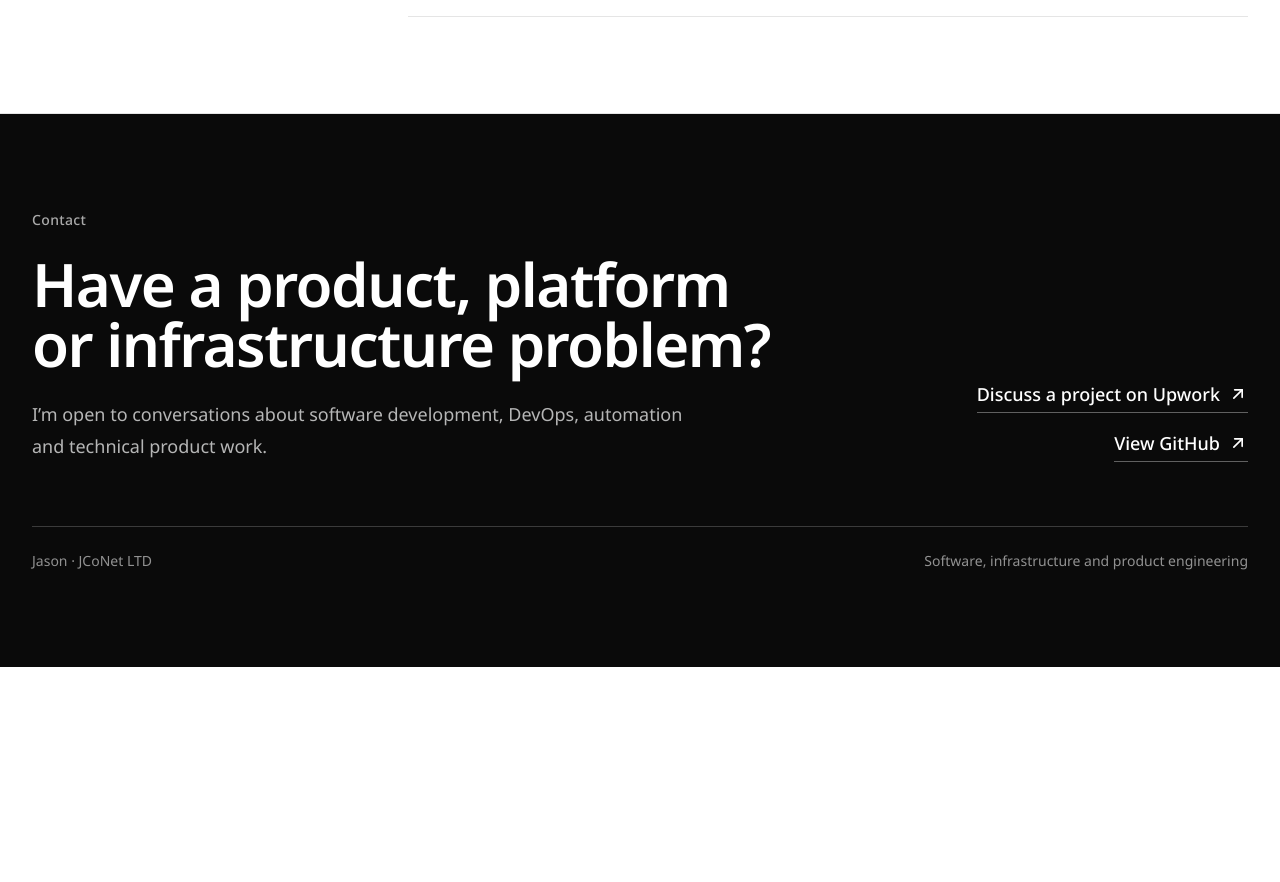
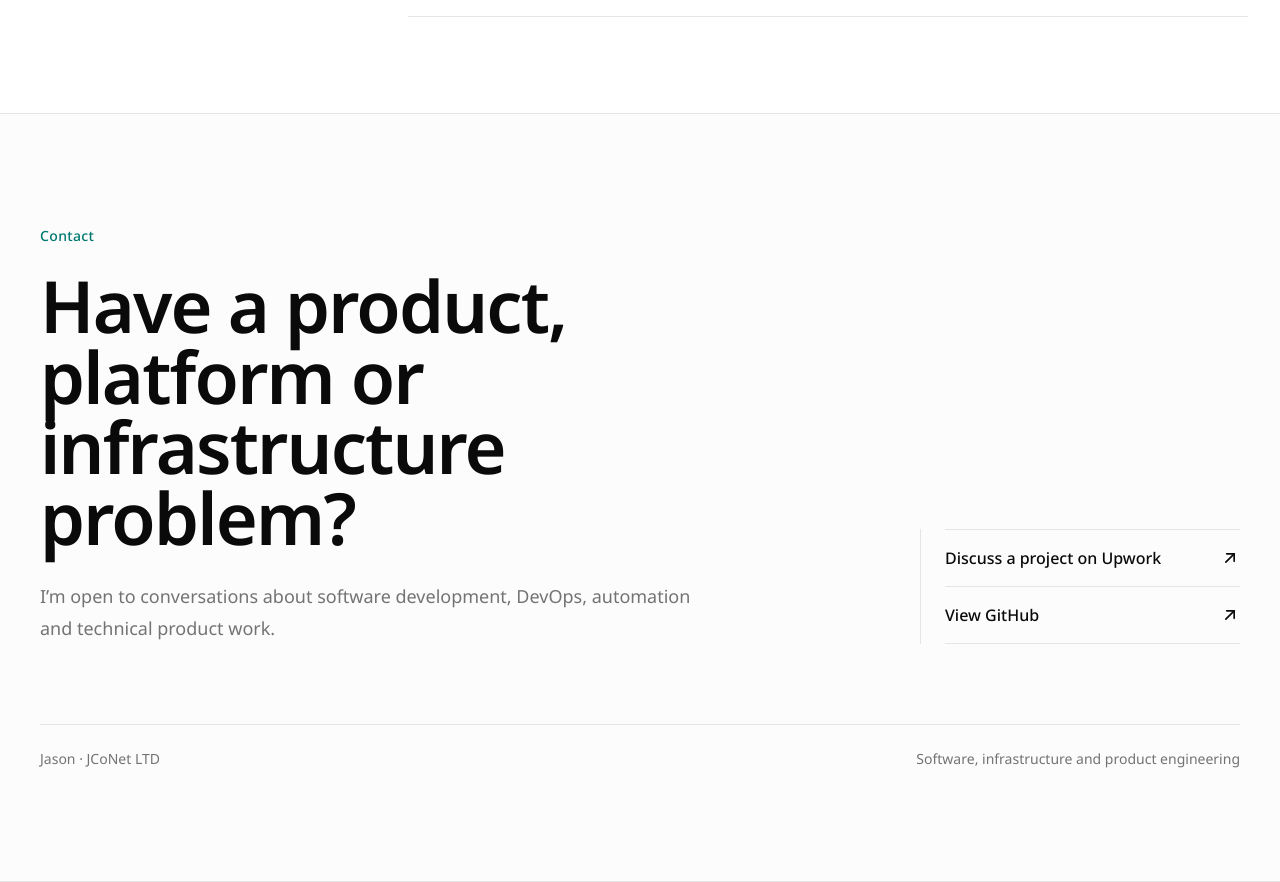
Before and after one commit to jcodog/portfolio, a Next.js app: page / in a window 1280 px wide. Shown: the part 2628-3510 px from the top of the page. Before the commit the page ends 3295 px from the top, so only its background shows below. Built offline with nearby package versions, Linux system fonts and the light colour scheme.

Commit message:
fix: keep contact section theme-aware

```diff
--- a/src/features/home/contact-cta/contact-cta.tsx
+++ b/src/features/home/contact-cta/contact-cta.tsx
@@ -9,50 +9,52 @@ export const ContactCta = () => {
     <section
       id="contact"
       aria-labelledby="contact-title"
-      className="border-t border-border bg-foreground text-background"
+      className="border-y border-border bg-muted/30"
     >
-      <div className="mx-auto w-full max-w-7xl px-6 py-20 lg:px-8 lg:py-24">
-        <p className="text-sm font-medium tracking-wide text-background/65">
+      <div className="mx-auto w-full max-w-[90rem] px-6 py-24 lg:px-10 lg:py-28">
+        <div className="grid gap-12 lg:grid-cols-12 lg:items-end">
+          <div className="lg:col-span-8">
+            <p className="text-sm font-medium tracking-wide text-primary">
               {contact.eyebrow}
             </p>
 
-        <div className="mt-6 grid gap-10 lg:grid-cols-[minmax(0,1.5fr)_minmax(18rem,0.5fr)] lg:items-end">
-          <div>
             <h2
               id="contact-title"
-              className="max-w-4xl text-4xl font-semibold tracking-tight text-balance sm:text-6xl"
+              className="mt-6 max-w-5xl text-5xl font-semibold leading-[0.98] tracking-tight text-balance sm:text-6xl lg:text-7xl"
             >
               {contact.title}
             </h2>
 
-            <p className="mt-6 max-w-2xl text-lg leading-8 text-background/70">
+            <p className="mt-7 max-w-2xl text-lg leading-8 text-muted-foreground">
               {contact.description}
             </p>
           </div>
 
-          <div className="flex flex-col items-start gap-4 lg:items-end">
+          <div className="lg:col-span-4 lg:justify-self-end">
+            <div className="w-full min-w-0 border-l border-border pl-6 lg:min-w-80">
               {contact.links.map((link) => (
                 <a
                   key={link.href}
                   href={link.href}
                   target={link.external ? "_blank" : undefined}
                   rel={link.external ? "noreferrer" : undefined}
-                className="group inline-flex items-center gap-2 border-b border-background/35 pb-1 text-lg font-medium transition-colors hover:border-background"
+                  className="group flex items-center justify-between gap-6 border-b border-border py-4 text-base font-medium transition-colors first:border-t hover:text-primary"
                 >
                   {link.label}
                   <IconArrowUpRight
                     aria-hidden="true"
-                  className="size-5 transition-transform group-hover:translate-x-0.5 group-hover:-translate-y-0.5"
+                    className="size-5 shrink-0 transition-transform group-hover:translate-x-0.5 group-hover:-translate-y-0.5"
                   />
                 </a>
               ))}
             </div>
           </div>
+        </div>
 
-        <div className="mt-16 flex flex-col gap-2 border-t border-background/20 pt-6 text-sm text-background/55 sm:flex-row sm:items-center sm:justify-between">
+        <footer className="mt-20 flex flex-col gap-2 border-t border-border pt-6 text-sm text-muted-foreground sm:flex-row sm:items-center sm:justify-between">
           <p>Jason · JCoNet LTD</p>
           <p>Software, infrastructure and product engineering</p>
-        </div>
+        </footer>
       </div>
     </section>
   )
```
Lines whose indentation alone changed are shown as unchanged.
